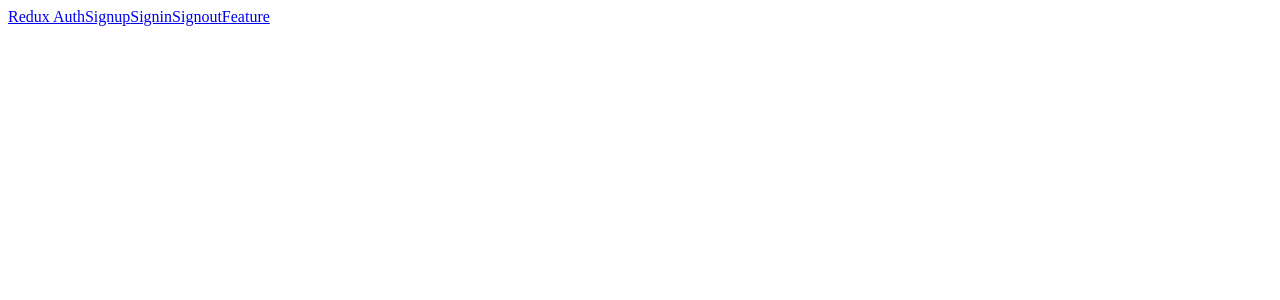
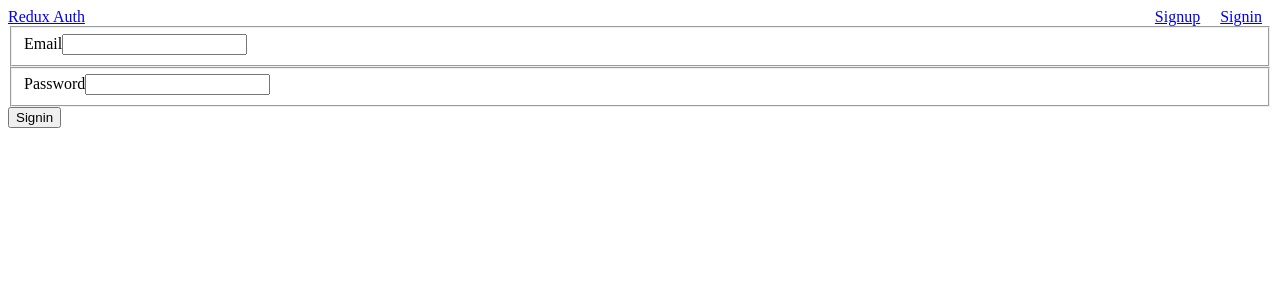
Before and after one commit to ethanblumenthal/passport-jwt-auth, a React (Create React App) app in the folder client/: page /signin in a window 1280 px wide. Shown: the top 300 px of the page. Built offline with nearby package versions, Linux system fonts and the light colour scheme.

Commit message:
added sign in functionality

```diff
--- a/client/src/actions/index.js
+++ b/client/src/actions/index.js
@@ -12,6 +12,17 @@ export const signup = (formProps, callback) => async dispatch => {
   }
 }
 
+export const signin = (formProps, callback) => async dispatch => {
+  try {
+    const { data } = await axios.post('http://localhost:3090/signin', formProps)
+    dispatch({ type: AUTH_USER, payload: data.token })
+    localStorage.setItem('token', data.token)
+    callback()
+  } catch (error) {
+    dispatch({ type: AUTH_ERROR, payload: 'Invalid login credentials' })
+  }
+}
+
 export const signout = () => {
   localStorage.removeItem('token')
   return { type: AUTH_USER, payload: '' }
--- a/client/src/components/Header.js
+++ b/client/src/components/Header.js
@@ -1,18 +1,38 @@
 import React, { Component } from 'react'
 import { Link } from 'react-router-dom'
+import { connect } from 'react-redux'
 
 class Header extends Component {
+  renderLinks() {
+    if (this.props.authenticated) {
+      return (
+        <div>
+          <Link to="/signout" style={{ margin: '0 10px'}}>Signout</Link>
+          <Link to="/feature" style={{ margin: '0 10px'}}>Feature</Link>
+        </div>
+      )
+    } else {
+      return (
+        <div>
+          <Link to="/signup" style={{ margin: '0 10px'}}>Signup</Link>
+          <Link to="/signin" style={{ margin: '0 10px'}}>Signin</Link>
+        </div>
+      )
+    }
+  }
+
   render() {
     return (
-      <div>
+      <div style={{ display: 'flex', justifyContent: 'space-between' }}>
         <Link to="/">Redux Auth</Link>
-        <Link to="/signup">Signup</Link>
-        <Link to="/signin">Signin</Link>
-        <Link to="/signout">Signout</Link>
-        <Link to="/feature">Feature</Link>
+        {this.renderLinks()}
       </div>
     )
   }
 }
 
-export default Header
+const mapStateToProps = ({ auth }) => ({
+  authenticated: auth.authenticated
+})
+
+export default connect(mapStateToProps)(Header)
--- /dev/null
+++ b/client/src/components/auth/Signin.js
@@ -0,0 +1,49 @@
+import React, { Component } from 'react'
+import { compose } from 'redux'
+import { connect } from 'react-redux'
+import { reduxForm, Field } from 'redux-form'
+import { signin } from '../../actions'
+
+class Signin extends Component {
+  onSubmit = formProps => {
+    this.props.signin(formProps, () => {
+      this.props.history.push('/feature')
+    })
+  }
+
+  render() {
+    const { handleSubmit } = this.props
+
+    return (
+      <form onSubmit={handleSubmit(this.onSubmit)}>
+        <fieldset>
+          <label>Email</label>
+          <Field
+            name="email"
+            type="text"
+            component="input"
+          />
+        </fieldset>
+        <fieldset>
+          <label>Password</label>
+          <Field
+            name="password"
+            type="password"
+            component="input"
+          />
+        </fieldset>
+        <div>{this.props.errorMessage}</div>
+        <button>Signin</button>
+      </form>
+    )
+  }
+}
+
+const mapStateToProps = ({ auth }) => ({
+  errorMessage: auth.errorMessage
+})
+
+export default compose(
+  connect(mapStateToProps, { signin }),
+  reduxForm({ form: 'signin' })
+)(Signin)
--- a/client/src/index.js
+++ b/client/src/index.js
@@ -10,6 +10,7 @@ import App from './components/App'
 import Welcome from './components/Welcome'
 import Feature from './components/Feature'
 import Signup from './components/auth/Signup'
+import Signin from './components/auth/Signin'
 import Signout from './components/auth/Signout'
 
 const store = createStore(reducers, {
@@ -23,6 +24,7 @@ ReactDOM.render(
         <Route path="/" component={Welcome} exact />
         <Route path="/feature" component={Feature} />
         <Route path="/signup" component={Signup} />
+        <Route path="/signin" component={Signin} />
         <Route path="/signout" component={Signout} />
       </App>
     </BrowserRouter>
```
